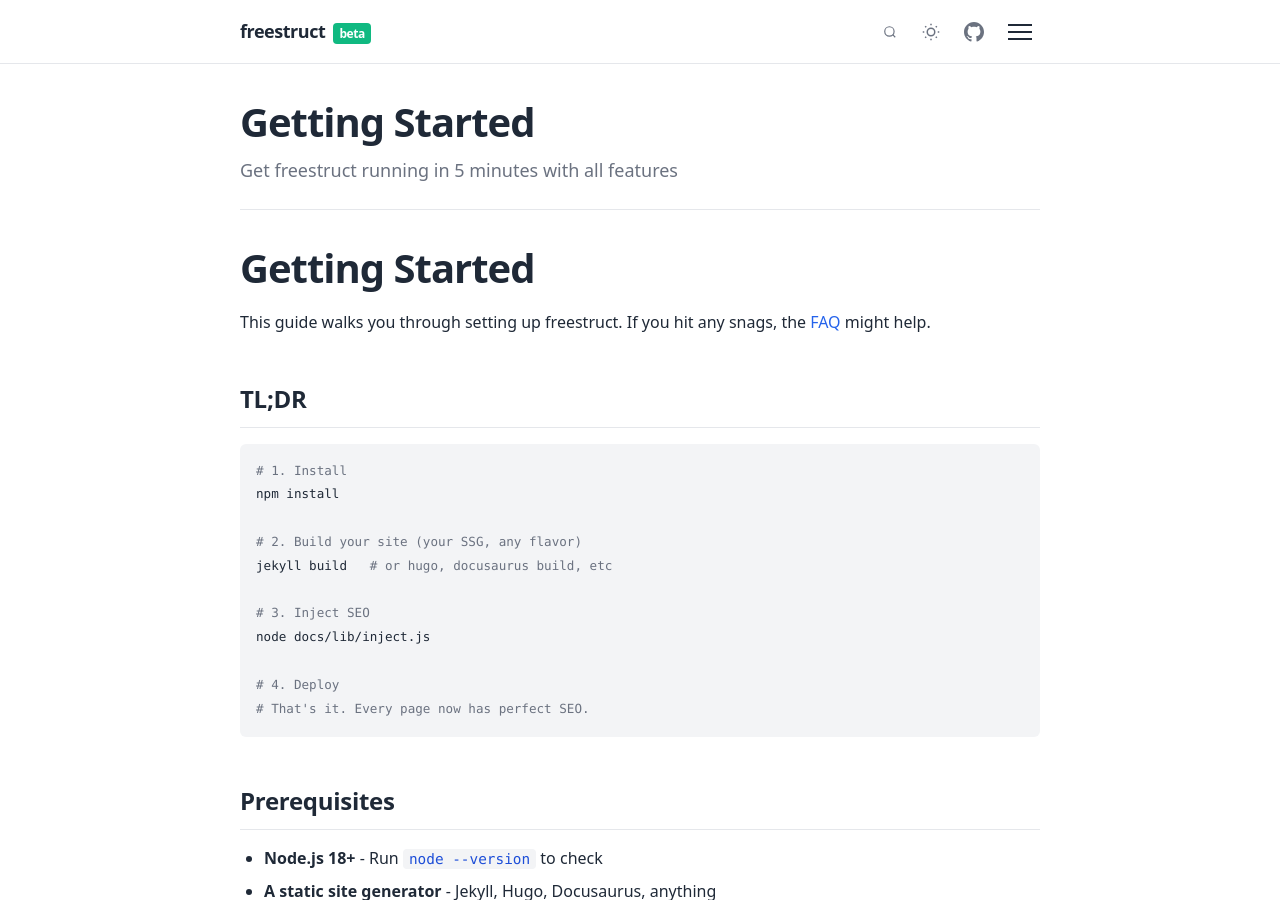
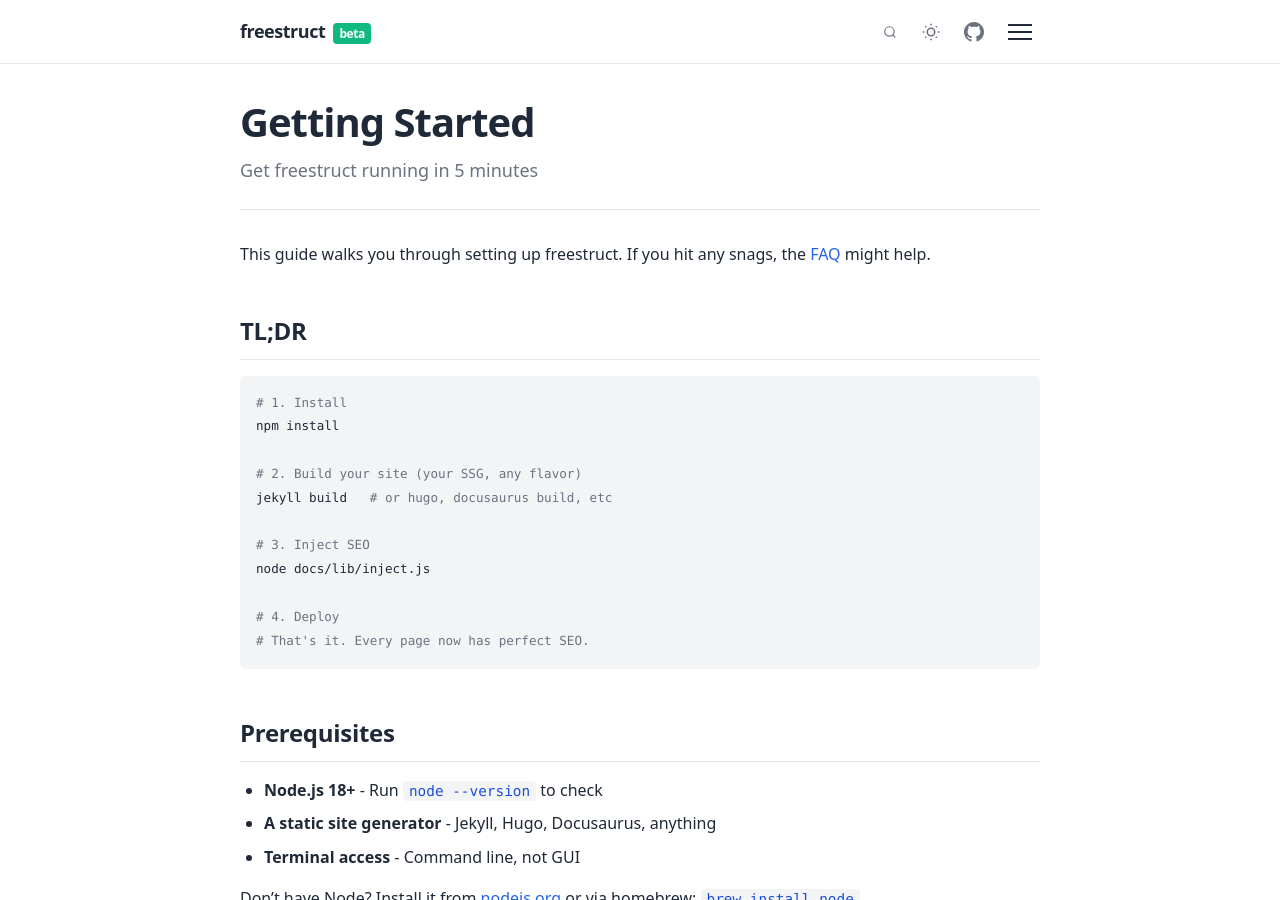
Before and after one commit to dhaupin/freestruct, a Jekyll site: the page built from docs/getting-started.md, in a window 1280 px wide and 900 px high. Built offline with Jekyll 4.4.1, drawn with Linux system fonts in a browser that asks for light colours.

Commit message:
Revert "Doc: Full documentation update v0.3.1"
This reverts commit 518081e9edd2f479ed4a0e2ba72e15bcccd2477f.

```diff
--- a/docs/getting-started.md
+++ b/docs/getting-started.md
@@ -1,10 +1,7 @@
 ---
 title: Getting Started
-description: Get freestruct running in 5 minutes with all features
-ogImage: /og-default.png
+description: Get freestruct running in 5 minutes
 ---
-
-# Getting Started
 
 This guide walks you through setting up freestruct. If you hit any snags, the [FAQ](/guides/cache-busting-faq) might help.
 
```
Also changed, not shown: docs/AGENTS.md (+3 -10 lines), CHANGELOG.md, README.md.
